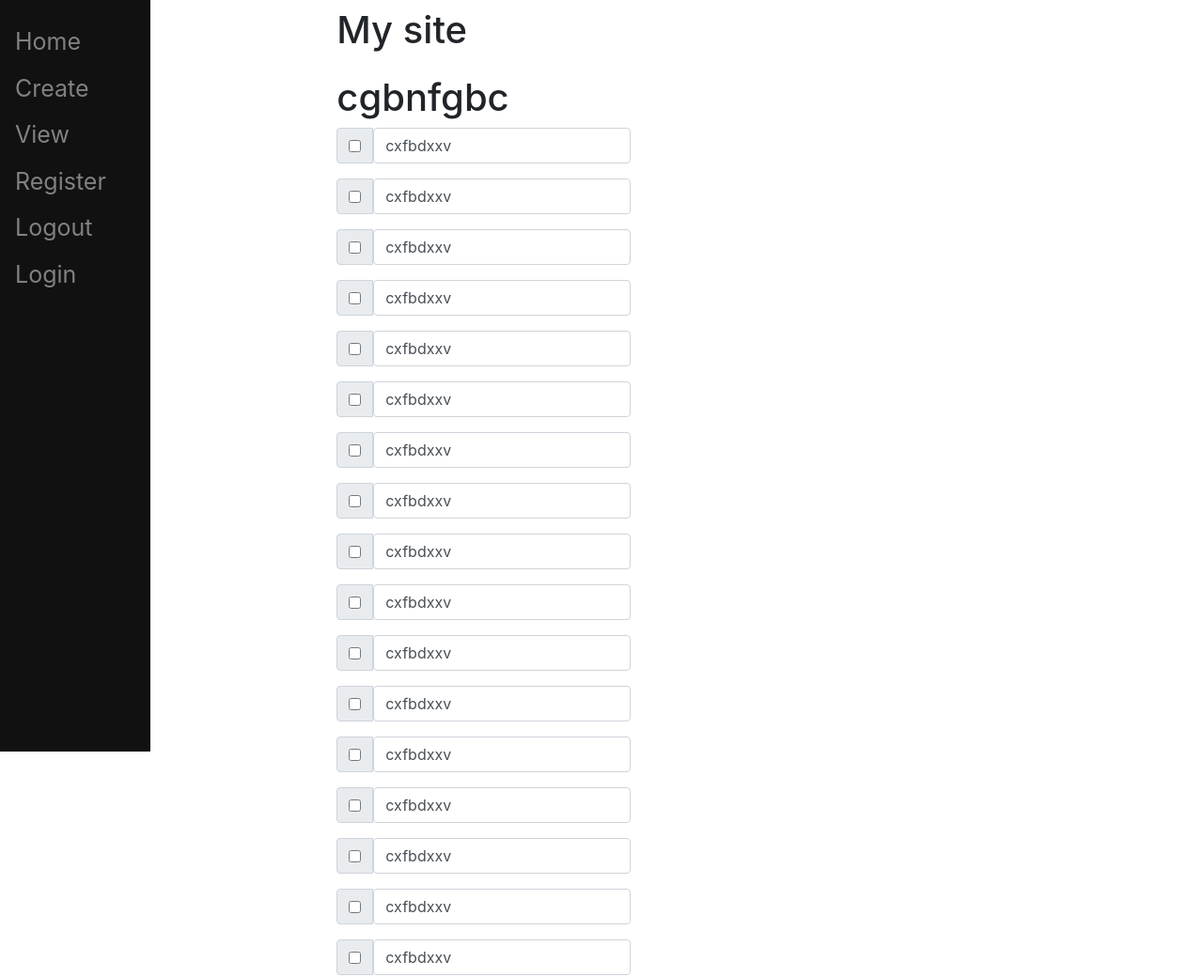
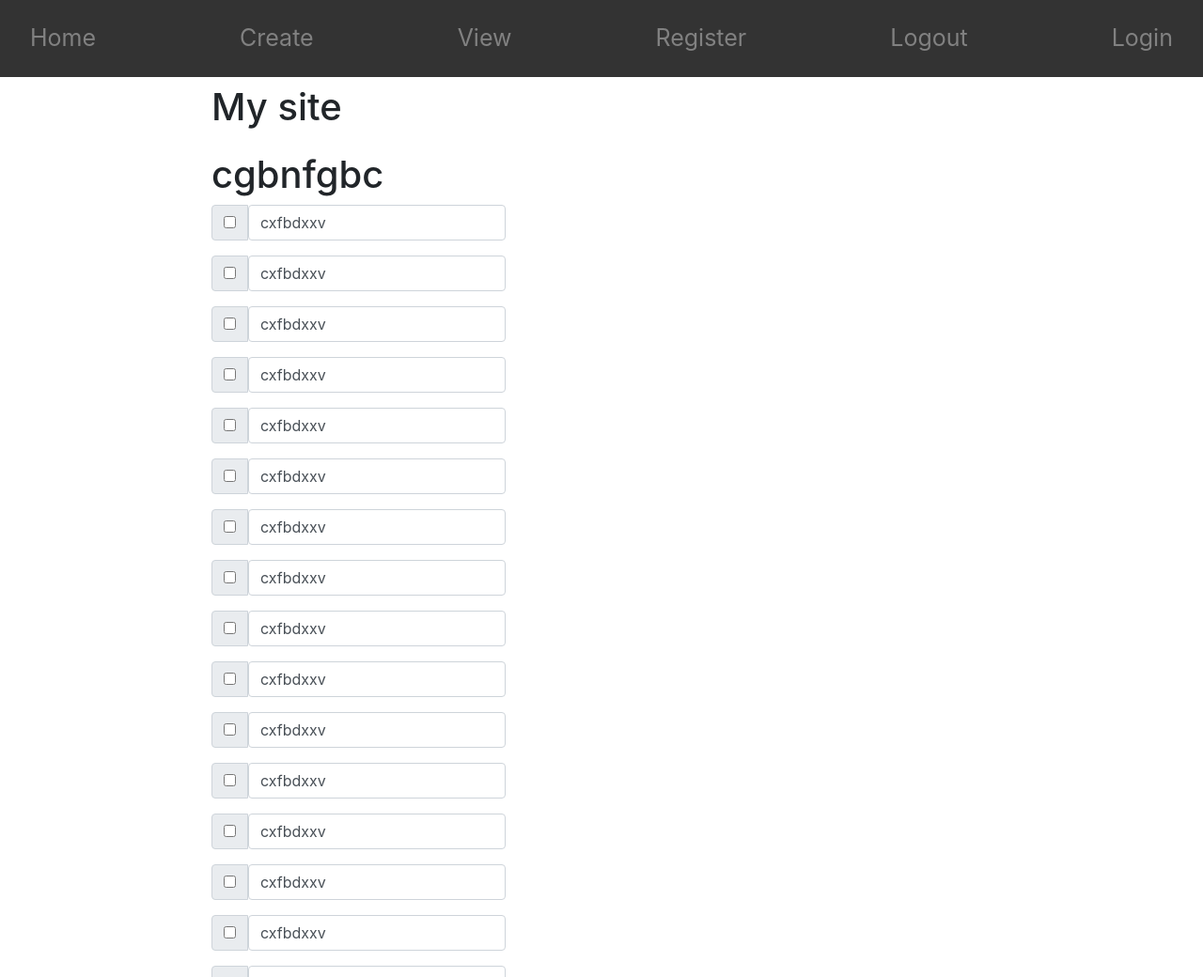
Before and after one commit to Mickdevv/Django_introduction, a Django app: page /1 in a window 1280 px wide. Shown: the top 1040 px of the page at 94% size. Run offline with Django 4.2, Linux system fonts and the light colour scheme; data comes from the database, SQL or seed files in the repository; both versions use the stored data as it was after the commit.

Commit message:
Navbar placed at the top of the page. Position is fixed as you scroll

```diff
--- a/mysite/main/templates/main/base.html
+++ b/mysite/main/templates/main/base.html
@@ -1,36 +1,45 @@
 <html>
 <head>
     <style type="text/css">
-        .sidenav {
-            height:100%;
-            width:160px;
+        .navbar {
+            overflow: hidden;
+            background-color: #333;
+            position:fixed;
+            width:100%;
+            z-index:1;
+            {% comment %} height:100px;
+
             position: fixed;
-            z-index:1;
             top:0;
             left:0;
             background-color:#111;
             overflow-x:hidden;
-            padding-top:20px;
+             {% endcomment %}
         }
 
-        .sidenav a {
-            padding:6px 8px 6px 16px;
+        .navbar a {
+            text-align:center;
+            float:left;
+            padding:14px 16px;
             text-decoration:none;
             font-size:25px;
             color:#818181;
             display:block;
         }
 
-        .sidenav a:hover{
+        .navbar a:hover{
             color:#f1f1f1;
         }
 
         .main{
+            margin-top:160px
             margin-left:160px;
             padding:0px 10px;
         }
 
     </style>
+
+
 
 
     <meta charset="utf-8">
@@ -42,7 +51,7 @@
 </head>
 
 <body>
-    <div class="sidenav">
+    <div class="navbar">
         <a href="/home">Home</a>
         <a href="/create">Create</a>
         <a href="/view">View</a>
```
Also changed, not shown: mysite/db.sqlite3.
